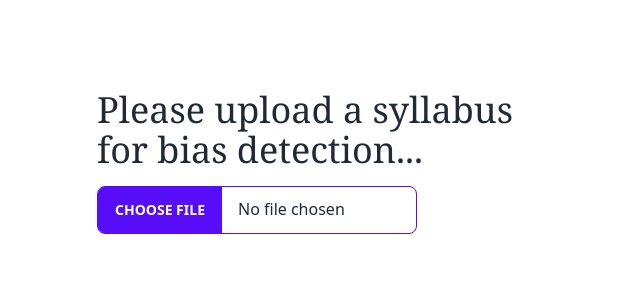
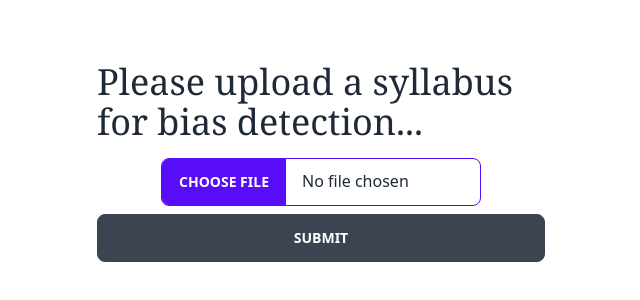
Before and after one commit to justisabelll/syllaScan, a Next.js app: page /DocUploadPage in a window 1280 px wide. Shown: the part 238-538 px from the top of the page, without its empty margins (319-959 px from the left). Built offline with nearby package versions, Linux system fonts and the light colour scheme; no server answers; sample sign-in values are in the browser's storage.

Commit message:
submit button added

```diff
--- a/src/pages/DocUploadPage.tsx
+++ b/src/pages/DocUploadPage.tsx
@@ -24,7 +24,10 @@
             <div className="hero-content text-left ">
                 <div className="max-w-md">
                 <h1 className="text-4xl font-serif">Please upload a syllabus for bias detection...</h1>
+                <div className="grid place-items-center">
                 <input type="file" className="mt-4 file-input file-input-bordered w-full file-input-primary max-w-xs" />
+                <button type="submit" className="btn btn-block mt-2">Submit</button>
+                </div>
             </div>
             </div>
             </div>
```
